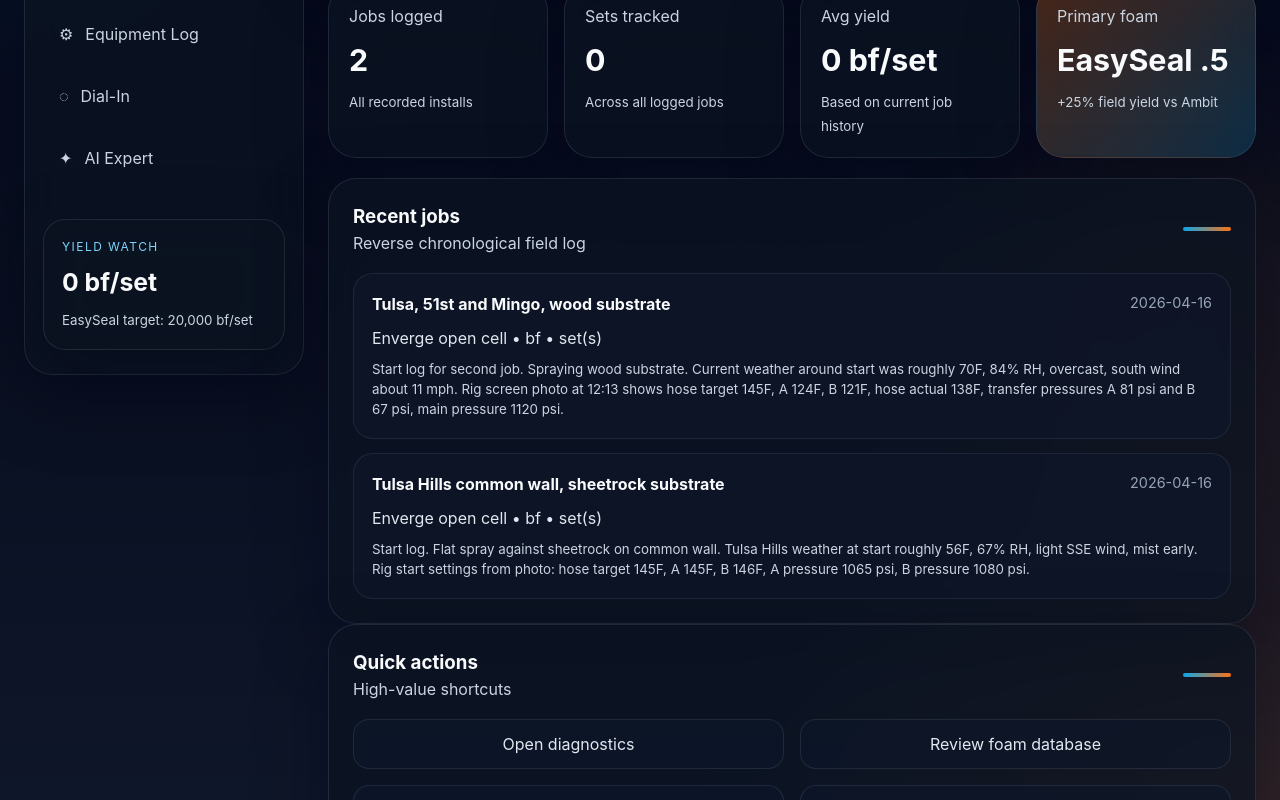
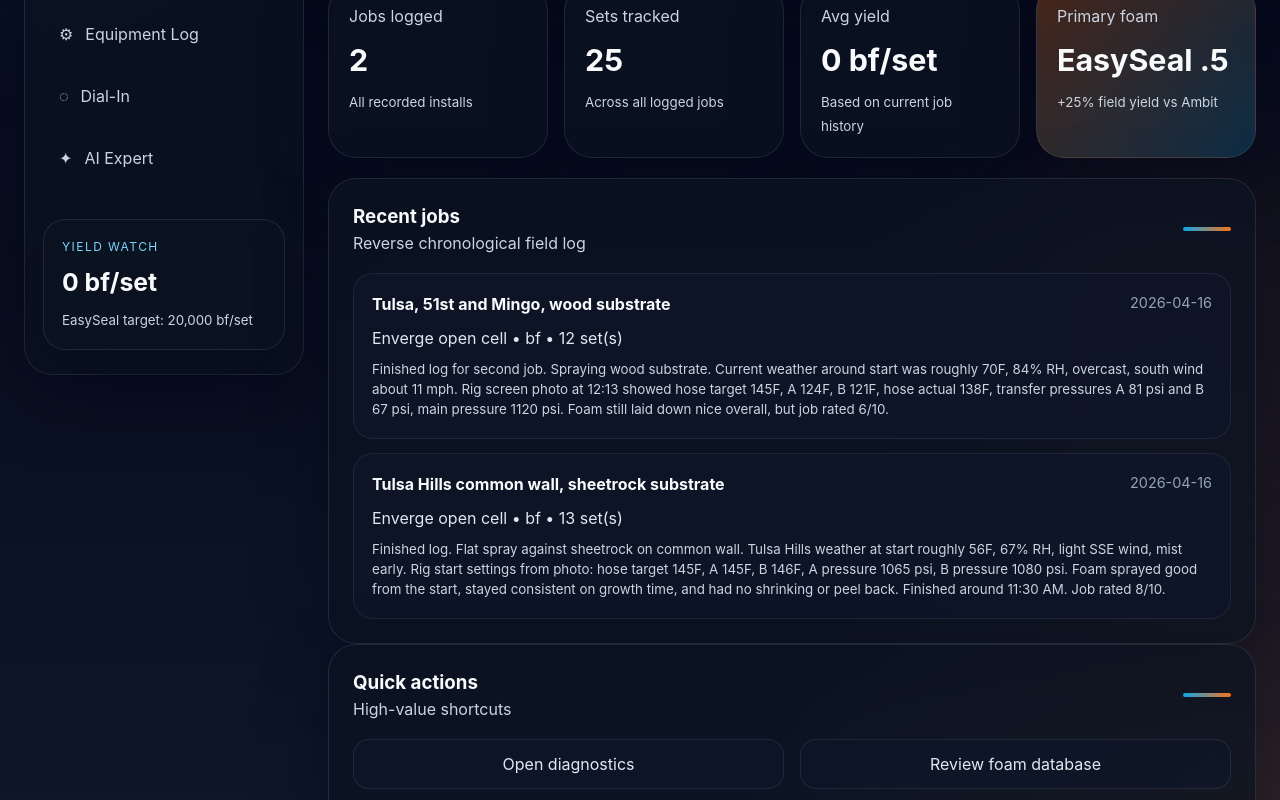
Before and after one commit to Jfrm918/foam-dial, a React (Vite) app: page / in a window 1280 px wide. Shown: the part 401-1201 px from the top of the page. Built offline with nearby package versions, Linux system fonts and the light colour scheme.

Commit message:
Close out April 16 Foam Dial jobs

```diff
--- a/src/App.jsx
+++ b/src/App.jsx
@@ -222,28 +222,28 @@ const defaultJobs = [
     date: '2026-04-16',
     location: 'Tulsa, 51st and Mingo, wood substrate',
     foam: 'Enverge open cell',
-    sets: '',
+    sets: '12',
     bf: '',
     ambT: '70',
     subT: '',
     rh: '84',
-    rating: '5',
-    problems: '',
-    notes: 'Start log for second job. Spraying wood substrate. Current weather around start was roughly 70F, 84% RH, overcast, south wind about 11 mph. Rig screen photo at 12:13 shows hose target 145F, A 124F, B 121F, hose actual 138F, transfer pressures A 81 psi and B 67 psi, main pressure 1120 psi.',
+    rating: '3',
+    problems: 'Foam felt too hot. Dropped setting to 143F with little noticeable change.',
+    notes: 'Finished log for second job. Spraying wood substrate. Current weather around start was roughly 70F, 84% RH, overcast, south wind about 11 mph. Rig screen photo at 12:13 showed hose target 145F, A 124F, B 121F, hose actual 138F, transfer pressures A 81 psi and B 67 psi, main pressure 1120 psi. Foam still laid down nice overall, but job rated 6/10.',
   },
   {
     id: 'job-2026-04-16-tulsa-hills-common-wall',
     date: '2026-04-16',
     location: 'Tulsa Hills common wall, sheetrock substrate',
     foam: 'Enverge open cell',
-    sets: '',
+    sets: '13',
     bf: '',
     ambT: '56',
     subT: '',
     rh: '67',
-    rating: '5',
-    problems: '',
-    notes: 'Start log. Flat spray against sheetrock on common wall. Tulsa Hills weather at start roughly 56F, 67% RH, light SSE wind, mist early. Rig start settings from photo: hose target 145F, A 145F, B 146F, A pressure 1065 psi, B pressure 1080 psi.',
+    rating: '4',
+    problems: 'Rolled a little in certain cavities.',
+    notes: 'Finished log. Flat spray against sheetrock on common wall. Tulsa Hills weather at start roughly 56F, 67% RH, light SSE wind, mist early. Rig start settings from photo: hose target 145F, A 145F, B 146F, A pressure 1065 psi, B pressure 1080 psi. Foam sprayed good from the start, stayed consistent on growth time, and had no shrinking or peel back. Finished around 11:30 AM. Job rated 8/10.',
   },
 ]
 
```
